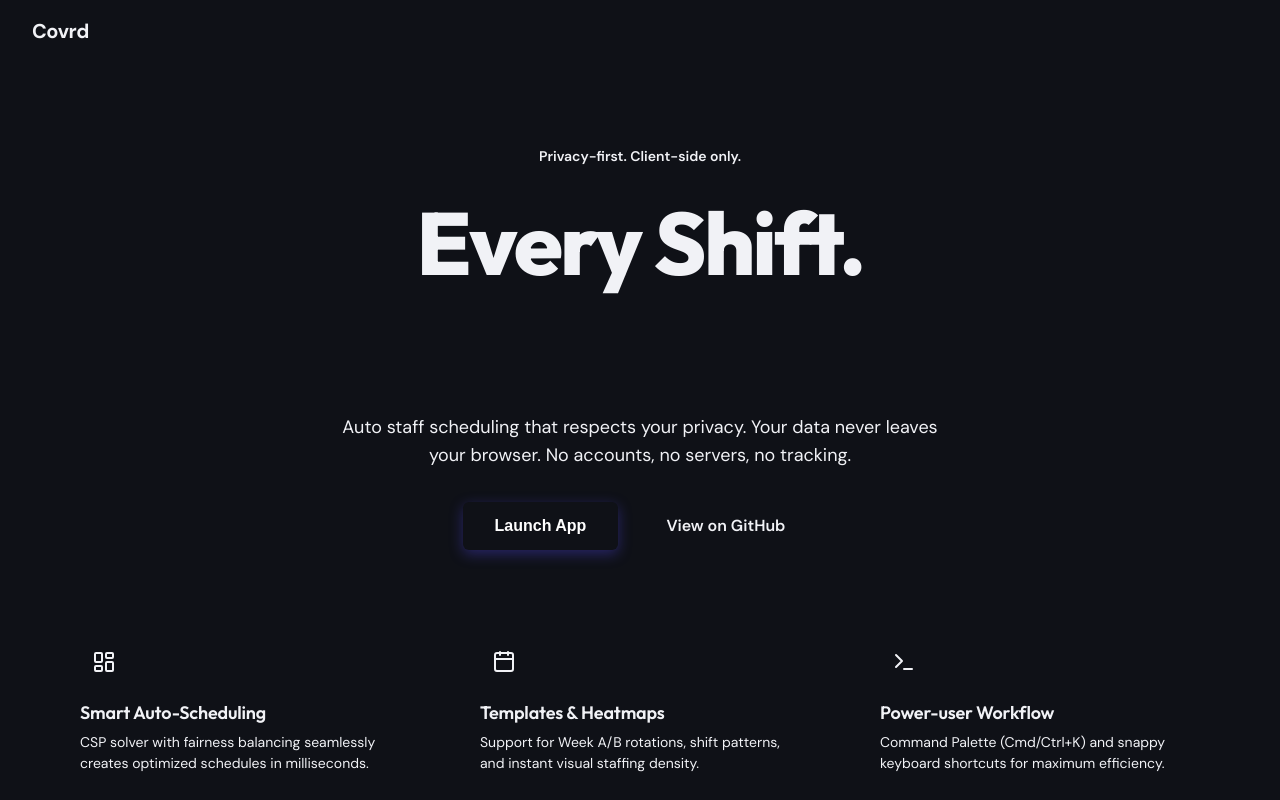
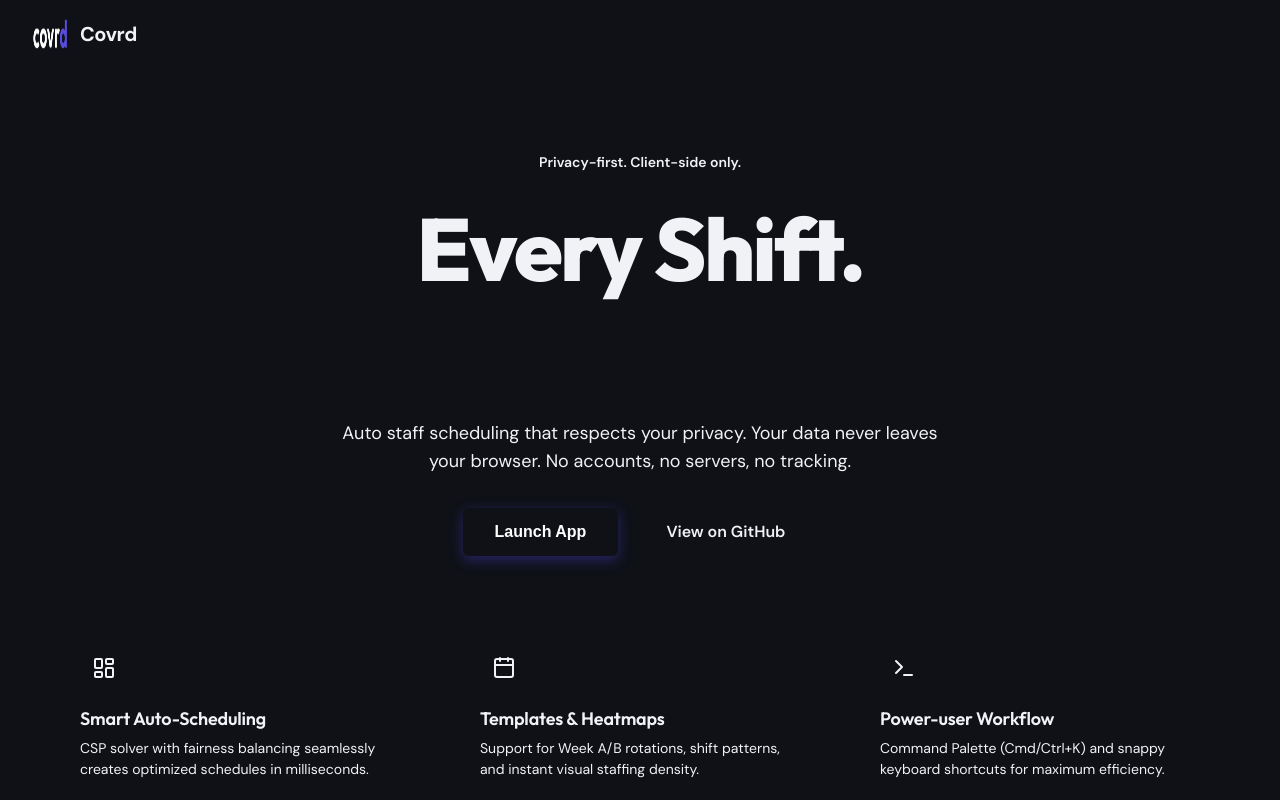
Before and after one commit to JoshDoesIT/covrd, a React (Vite) app: page / in a window 1280 px wide. Shown: the top 800 px of the page. Built offline with nearby package versions, Linux system fonts and the light colour scheme.

Commit message:
fix(ui): use actual logo image instead of text in header

```diff
--- a/src/components/AppShell.tsx
+++ b/src/components/AppShell.tsx
@@ -84,10 +84,9 @@ export function AppShell() {
         aria-label="Sidebar"
       >
         <div className="shell__sidebar-header">
-          <div className="shell__brand">
-            <span className="shell__brand-mark">
-              Covr<span className="shell__brand-accent">d</span>
-            </span>
+          <div className="shell__brand" style={{ display: 'flex', alignItems: 'center' }}>
+            <img src="/favicon.png" alt="Covrd" style={{ height: '28px', width: '28px' }} />
+            {!collapsed && <span style={{ marginLeft: '12px' }}>Covrd</span>}
           </div>
           <button
             className="shell__sidebar-toggle"
--- a/src/components/landing/LandingPage.tsx
+++ b/src/components/landing/LandingPage.tsx
@@ -10,8 +10,9 @@ export function LandingPage({ onLaunch, onShowPrivacy }: LandingPageProps) {
   return (
     <div className="landing">
       <header className="landing__header">
-        <div className="landing__logo">
-          Covr<span className="landing__logo-accent">d</span>
+        <div className="landing__logo" style={{ display: 'flex', alignItems: 'center', gap: '12px' }}>
+          <img src="/favicon.png" alt="Covrd Logo" style={{ height: '36px', width: '36px' }} />
+          <span>Covr<span className="landing__logo-accent">d</span></span>
         </div>
       </header>
 
```
